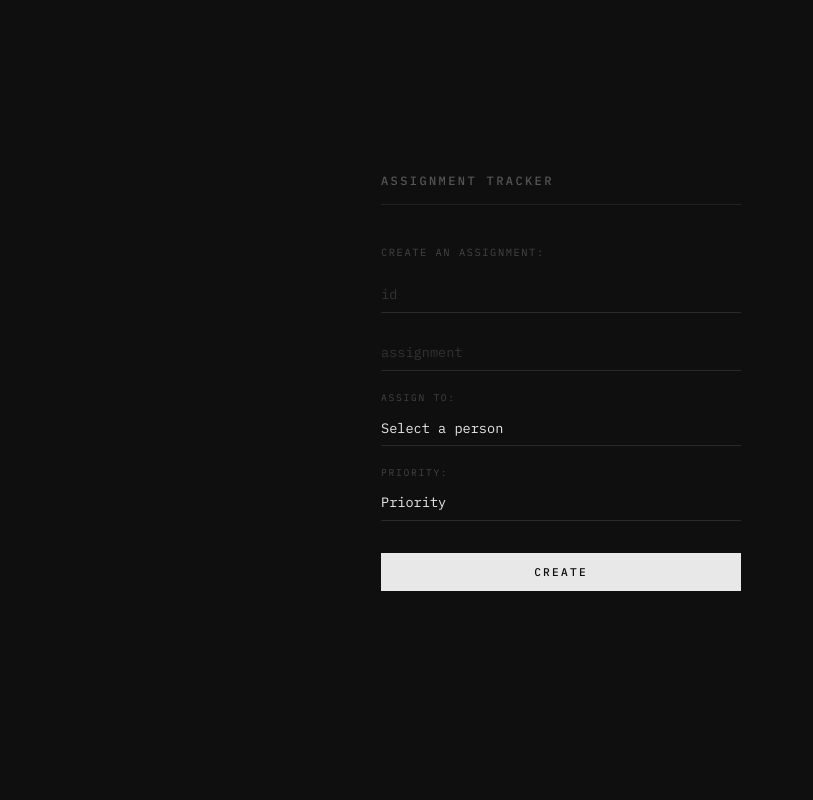
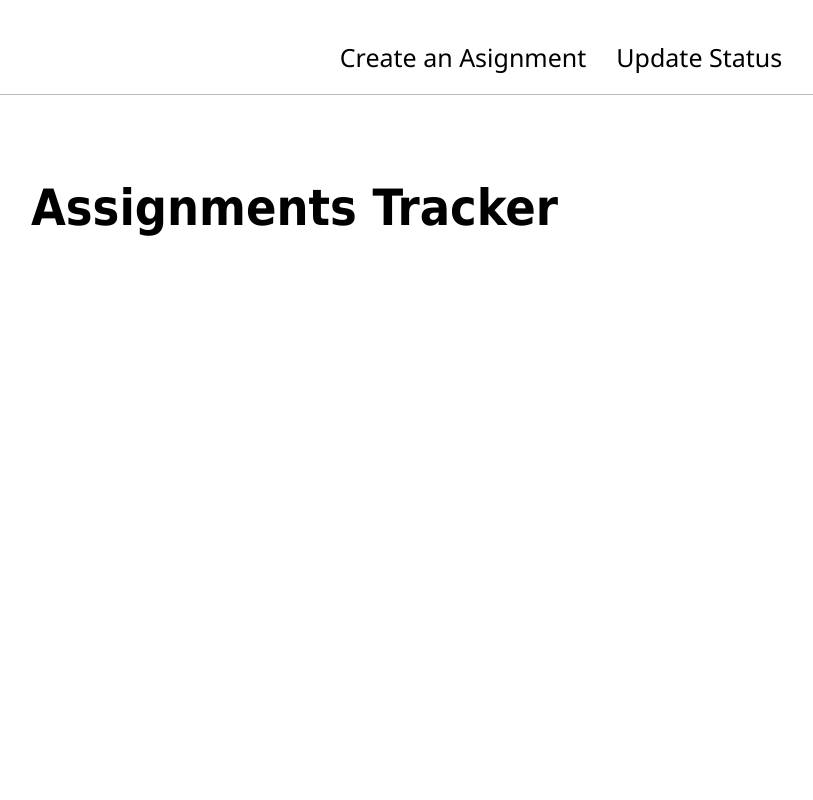
Before and after one commit to fourtysevencode/assignment-tracker, a FastAPI app: page / in a window 1280 px wide. Shown: the whole page, without its empty margins (79-892 px from the left). Run offline with FastAPI, Linux system fonts and the light colour scheme.

Commit message:
Implement assignment creation and status update features with corresponding HTML templates
Co-authored-by: Copilot <copilot@github.com>

```diff
--- a/app.py
+++ b/app.py
@@ -10,21 +10,33 @@ sheet = Sheet()
 templates = Jinja2Templates(directory="templates")
 
 class new_assgnment(BaseModel):
-    id: int
     assignment: str
     assign_to: str
     priority: str
+
+class assignment_update(BaseModel):
+    id: int
+    update: str
 
 @app.get("/", response_class=HTMLResponse) # HTML response, not json
 async def home(request: Request):
     return templates.TemplateResponse(request, "index.html")
 
+@app.get("/create-assignment", response_class=HTMLResponse) # HTML response, not json
+async def home(request: Request):
+    return templates.TemplateResponse(request, "create_assignment.html")
+
+@app.get("/update-status", response_class=HTMLResponse) # HTML response, not json
+async def update_status_page(request: Request):
+    return templates.TemplateResponse(request, "update_status.html")
+
 @app.post("/new-assignment")
 async def create_assignment(assignment: new_assgnment):
-    status = sheet.new_assignment(assignment.id, assignment.assignment, assignment.assign_to, assignment.priority)
+    status = sheet.new_assignment(assignment.assignment, assignment.assign_to, assignment.priority)
+    return  {"status": f"Assignment created with ID {status[1]}"}
+
+@app.post("/update-assignment-status")
+async def update(update_status: assignment_update):
+    status = True if update_status.update == "Yes" else False
+    status = sheet.update_status(update_status.id, status)
     return  {"status": status}
-
-@app.post("/update-assignment")
-async def update(id, status:bool):
-    status = sheet.update_status(id, status)
-    return  {"status": status}
--- a/templates/index.html
+++ b/templates/index.html
@@ -1,181 +1,54 @@
 <!DOCTYPE html>
 <html lang="en">
     <head>
-    <meta charset="UTF-8">
-    <meta name="viewport" content="width=device-width, initial-scale=1.0">
-    <title>Assignment Tracker</title>
+        <meta charset="utf-8">
+        <meta name="viewport" content="width=device-width, initial-scale=1">
+        <title>Update Status</title>
         <style>
-        @import url('https://fonts.googleapis.com/css2?family=IBM+Plex+Mono:wght@400;500&display=swap');
 
-        *, *::before, *::after {
-            box-sizing: border-box;
+            body {
                 margin: 0;
-            padding: 0;
+                padding: 0 60px;
             }
 
-        body {
-            background: #0f0f0f;
-            color: #e8e8e8;
-            font-family: 'IBM Plex Mono', monospace;
-            min-height: 100vh;
+            nav {
                 display: flex;
-            align-items: center;
+                unicode-bidi: isolate;
                 justify-content: center;
-            padding: 2rem;
+                border-bottom: 1px solid #bbbbbb;
+                padding: 20px 0;
+            }
+
+            nav a {
+                margin: 0 15px;
+                text-decoration: none;
+                font-weight:400;
+                color:#000000;
+                transition: all ease 0.2s;
+                padding-top:20px;
+                font-size: 25px;
+                font-family:'Segoe UI', Tahoma, Geneva, Verdana, sans-serif
+            }
+
+            nav a:hover {
+                color:#b4b4b4
             }
 
             h1 {
-            font-size: 0.75rem;
-            font-weight: 500;
-            letter-spacing: 0.2em;
-            text-transform: uppercase;
-            color: #555;
-            margin-bottom: 2.5rem;
-            padding-bottom: 1rem;
-            border-bottom: 1px solid #222;
+                font-family: Tahoma, 'Segoe UI', Geneva, Verdana, sans-serif;
+                font-size: 50px;
+                padding: 50px
             }
 
-        p:not(#result) {
-            font-size: 0.65rem;
-            letter-spacing: 0.15em;
-            text-transform: uppercase;
-            color: #444;
-            margin-bottom: 1rem;
-        }
-
-        .input-field {
-            display: block;
-            width: 100%;
-            background: transparent;
-            border: none;
-            border-bottom: 1px solid #2a2a2a;
-            color: #e8e8e8;
-            font-family: 'IBM Plex Mono', monospace;
-            font-size: 0.85rem;
-            padding: 0.6rem 0;
-            margin-bottom: 1.25rem;
-            outline: none;
-            appearance: none;
-            -webkit-appearance: none;
-            transition: border-color 0.15s;
-        }
-
-        .input-field:focus {
-            border-bottom-color: #e8e8e8;
-        }
-
-        .input-field::placeholder { color: #333; }
-
-        .input-field option {
-            background: #1a1a1a;
-            color: #e8e8e8;
-        }
-
-        label {
-            display: block;
-            font-size: 0.6rem;
-            letter-spacing: 0.18em;
-            text-transform: uppercase;
-            color: #444;
-            margin-bottom: 0.35rem;
-        }
-
-        button#create {
-            display: block;
-            width: 100%;
-            margin-top: 2rem;
-            padding: 0.75rem;
-            background: #e8e8e8;
-            color: #0f0f0f;
-            border: none;
-            font-family: 'IBM Plex Mono', monospace;
-            font-size: 0.7rem;
-            font-weight: 500;
-            letter-spacing: 0.2em;
-            text-transform: uppercase;
-            cursor: pointer;
-        }
-
-        button#create:hover { background: #fff; }
-
-        #result {
-            margin-top: 1.25rem;
-            font-size: 0.7rem;
-            color: #555;
-            letter-spacing: 0.05em;
-            min-height: 1rem;
-        }
         </style>
     </head>
+
     <body>
-    <div style="width: 100%; max-width: 360px;">
-        <h1>Assignment Tracker</h1>
+        <nav>
+            <a href="/create-assignment">Create an Asignment</a>
+            <a href="/update-status">Update Status</a>
+        </nav>
 
-        <p>Create an Assignment:</p>
-        <input type="number" class="input-field" id="id" placeholder="id">
-        <input type="text" class="input-field" id="assignment" placeholder="assignment">
-
-        <label for="assign-to">Assign To:</label>
-        <select class="input-field" id="assign-to" name="assign_to">
-            <option value="" disabled selected>Select a person</option>
-            <option value="George">George</option>
-            <option value="Ananya">Ananya</option>
-            <option value="Varun">Varun</option>
-            <option value="Rachel">Rachel</option>
-        </select>
-
-        <label for="priority">Priority:</label>
-        <select class="input-field" id="priority" name="priority">
-            <option value="" disabled selected>Priority</option>
-            <option value="High">High</option>
-            <option value="Medium">Medium</option>
-            <option value="Low">Low</option>
-        </select>
-
-        <button id="create">Create</button>
-
-        <p id="result"></p>
-    </div>
-
-    <script>
-
-        const btn = document.querySelector("#create");
-        const URL = "http://localhost:8000";
-        const result = document.querySelector("#result");
-
-        btn.addEventListener("click", async () => {
-
-            const id = document.querySelector("#id").value;
-            const assignment = document.querySelector("#assignment").value;
-            const assign_to = document.querySelector("#assign-to").value;
-            const priority = document.querySelector("#priority").value;
-
-            try {
-                const res = await fetch(`${URL}/new-assignment`, {
-                    method: "POST",
-                    headers: {
-                        "Content-Type": "application/json"
-                    },
-                    body: JSON.stringify({
-                        id: id,
-                        assignment: assignment,
-                        assign_to: assign_to,
-                        priority: priority,
-                    })
-                });
-
-                const response = await res.json();
-                if (response.status) {
-                    result.innerText = response.status
-                } else {
-                    result.innerText = "no status message received, validate update on google sheet manually"
-                }
-
-            } catch (error) {
-                result.innerText = "Error: " + error.message;
-            }
-        });
-
-    </script>
+        <h1>Assignments Tracker</h1>
     </body>
 </html>
```
Also changed, not shown: templates/create_assignment.html (added, +178 -0 lines), templates/update_status.html (added, +42 -0 lines), utils/spreadsheet.py (+8 -7 lines). Lines whose indentation alone changed are shown as unchanged.
